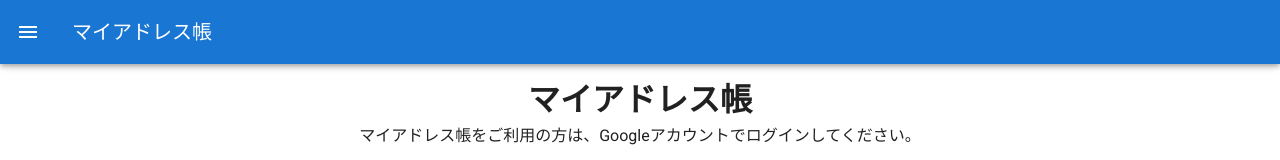
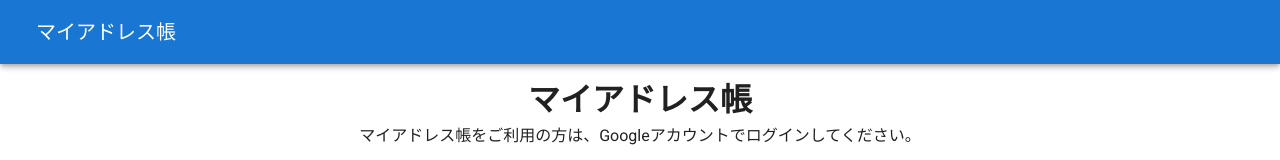
Before and after one commit to taikitominari/Contact-management-app, a Vue app in the folder sample-app/: page / in a window 1280 px wide. Shown: the top 160 px of the page. Built offline with nearby package versions, Linux system fonts and the light colour scheme; no server answers.

Commit message:
ログイン,ログアウト時のルートを設定

```diff
--- a/sample-app/src/App.vue
+++ b/sample-app/src/App.vue
@@ -5,7 +5,7 @@
       color="primary"
       dark
     >
-      <v-app-bar-nav-icon @click="toggleSideMenu"></v-app-bar-nav-icon>
+      <v-app-bar-nav-icon v-show="$store.state.login_user" @click.stop="toggleSideMenu"></v-app-bar-nav-icon>
       <v-toolbar-title>マイアドレス帳</v-toolbar-title>
       <v-spacer></v-spacer>
       <v-toolbar-items v-if="$store.state.login_user">
@@ -24,8 +24,9 @@
 
 <script>
 import firebase from 'firebase'
+import SideNav from './components/SideNav'
 import { mapActions } from 'vuex'
-import SideNav from './components/SideNav'
+
 export default {
   name: 'App',
   components: {
@@ -35,10 +36,12 @@ export default {
     firebase.auth().onAuthStateChanged(user => {
       if (user) {
         this.setLoginUser(user)
-        if (this.$router.currentRoute.name === 'home') this.$router.push({ name: 'addresses'})
+        if (this.$router.currentRoute.name === 'home') {
+          this.$router.push({ name: 'addresses' }, () => {})
+        }
       } else{
         this.deleteLoginUser()
-        this.$router.push({ name: 'home' })
+        this.$router.push({ name: 'home' }, () => {})
       }
     })
   },
```
